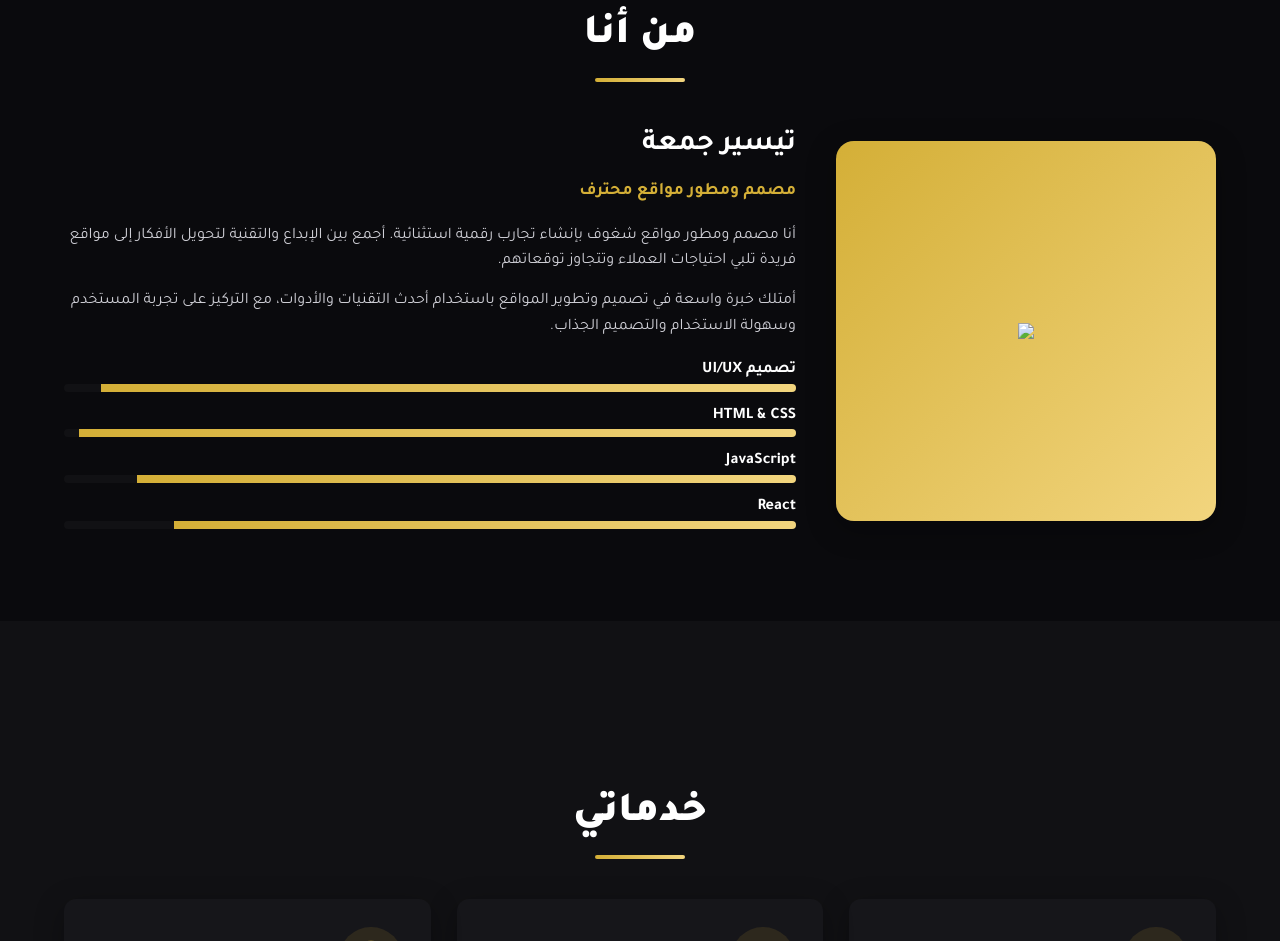
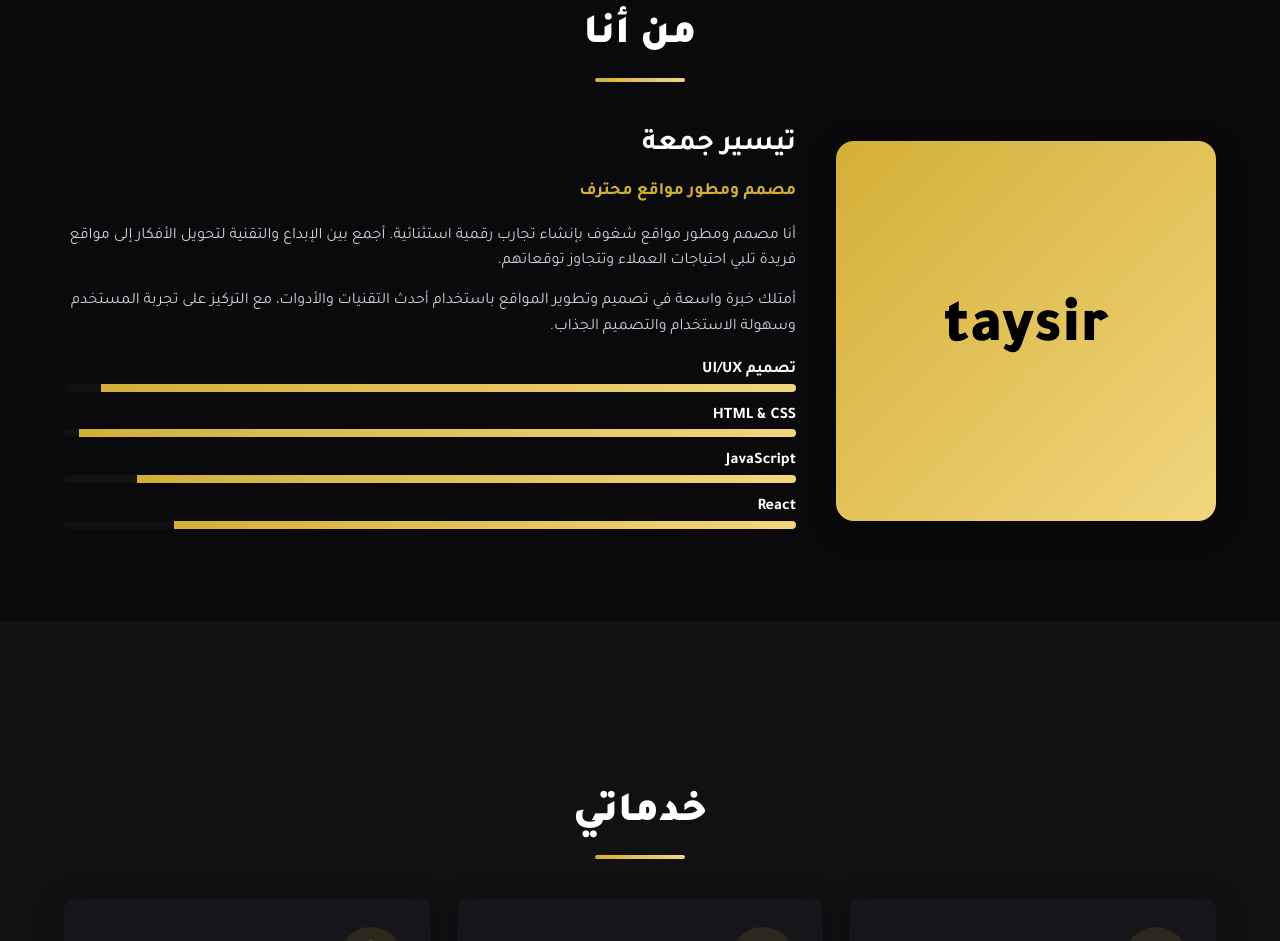
Before and after one commit to mrtaysir/TAYSIRGOMAA, a plain HTML site: page index.html in a window 1280 px wide. Shown: the part 897-1838 px from the top of the page. Drawn offline with Linux system fonts and the light colour scheme.

Commit message:
Update index.html

```diff
--- a/index.html
+++ b/index.html
@@ -57,7 +57,7 @@
             <div class="about-content">
                 <div class="about-image">
                     <div class="image-frame">
-                        <div class="image-placeholder"><img src="taysir" ></div>
+                        <div class="image-placeholder">taysir</div>
                     </div>
                 </div>
                 <div class="about-text">
@@ -287,4 +287,5 @@
 
     <script src="js/app.js"></script>
 </body>
+
 </html>
```
